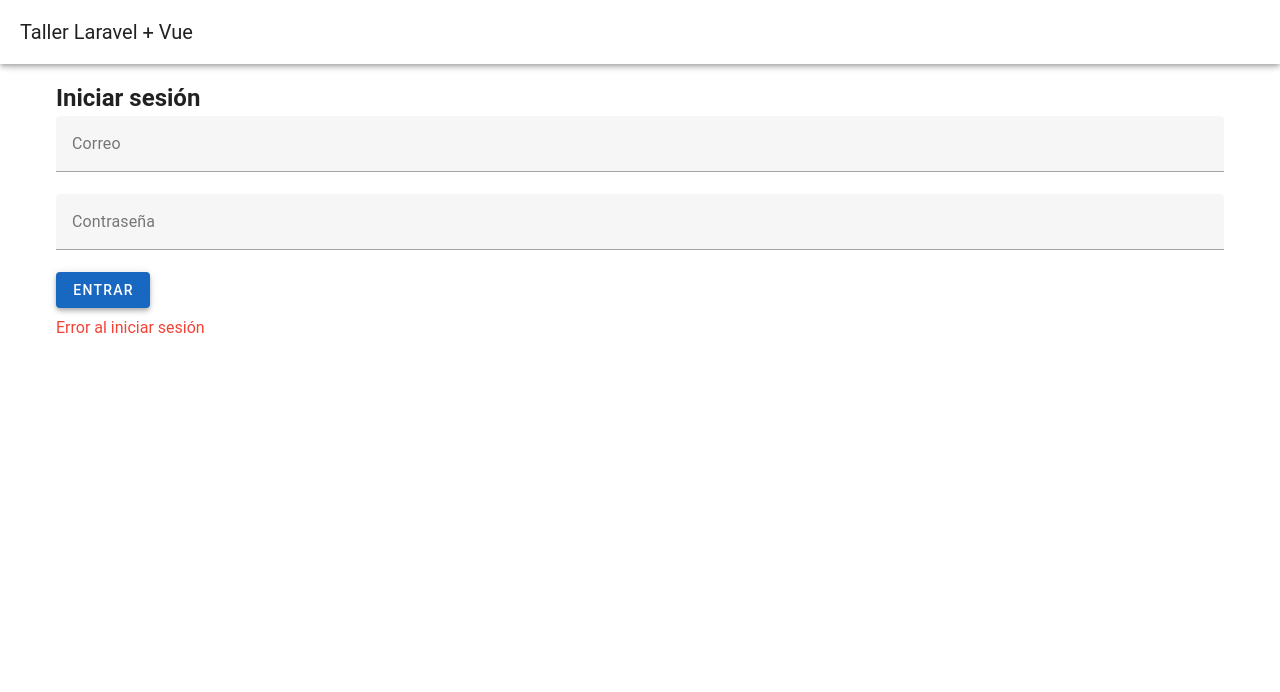
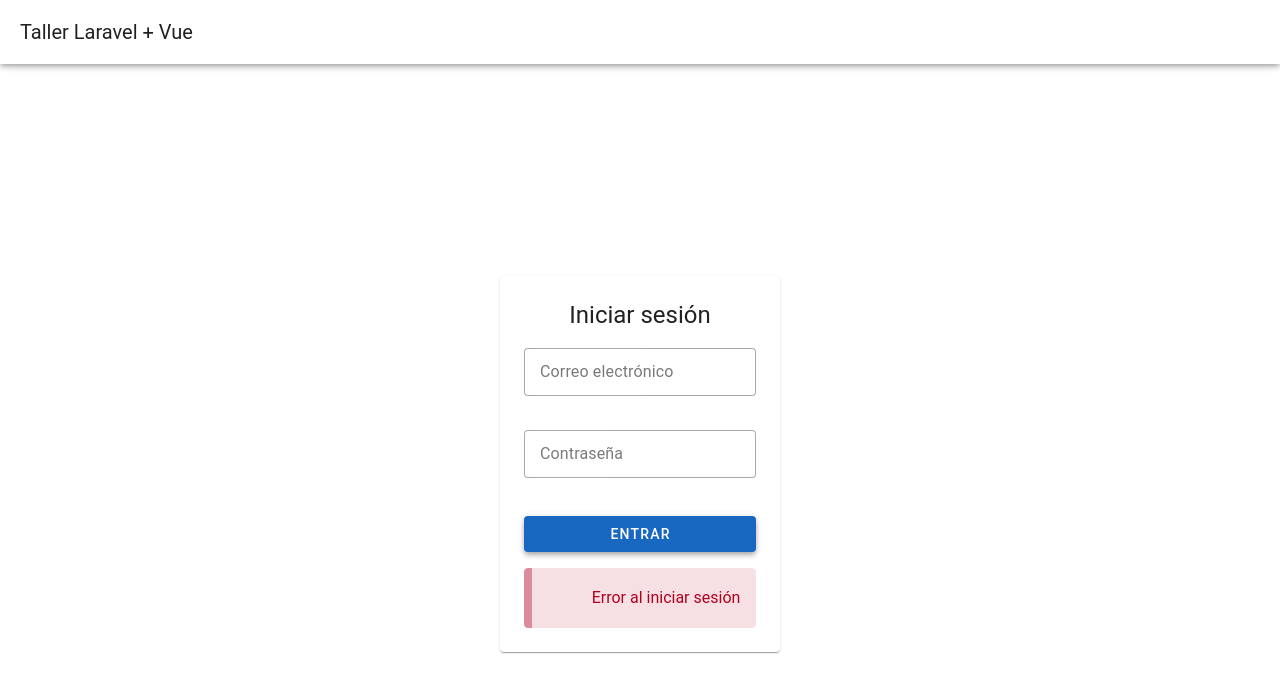
Before and after one commit to Guayo-Pojoy/Taller-Laravel-VueJS, a Vue app in the folder frontend/: page /login in a window 1280 px wide. Both pictures are taken after a click on the button "ENTRAR". Shown: the top 692 px of the page. Built offline with nearby package versions, Linux system fonts and the light colour scheme; no server answers.

Commit message:
fix(frontend): manejar redirect en LoginView y mostrar formulario correctamente

```diff
--- a/frontend/src/views/LoginView.vue
+++ b/frontend/src/views/LoginView.vue
@@ -14,8 +14,8 @@ const handleLogin = async () => {
   try {
     await authService.login(email.value, password.value)
 
-    // Si hay redirect en la URL, úsalo
-    const redirect = route.query.redirect as string || '/usuarios'
+    // Si existe redirect en la URL (ej: /login?redirect=/usuarios) lo usamos
+    const redirect = (route.query.redirect as string) || '/usuarios'
     router.push(redirect)
   } catch (err: any) {
     error.value = err.response?.data?.message || 'Error al iniciar sesión'
@@ -24,28 +24,41 @@ const handleLogin = async () => {
 </script>
 
 <template>
-  <v-container>
-    <h2>Iniciar sesión</h2>
+  <v-container class="d-flex flex-column align-center justify-center" style="height: 100vh;">
+    <v-card class="pa-6" max-width="400">
+      <h2 class="text-h5 mb-4 text-center">Iniciar sesión</h2>
 
       <v-text-field
         v-model="email"
-      label="Correo"
+        label="Correo electrónico"
         type="email"
-      outlined
-      dense
+        variant="outlined"
+        density="comfortable"
+        class="mb-3"
       />
+
       <v-text-field
         v-model="password"
         label="Contraseña"
         type="password"
-      outlined
-      dense
+        variant="outlined"
+        density="comfortable"
+        class="mb-4"
       />
 
-    <v-btn color="primary" @click="handleLogin">
+      <v-btn color="primary" block @click="handleLogin">
         Entrar
       </v-btn>
 
-    <div v-if="error" class="text-red mt-2">{{ error }}</div>
+      <v-alert
+        v-if="error"
+        type="error"
+        variant="tonal"
+        class="mt-4"
+        border="start"
+      >
+        {{ error }}
+      </v-alert>
+    </v-card>
   </v-container>
 </template>
```
Lines whose indentation alone changed are shown as unchanged.
